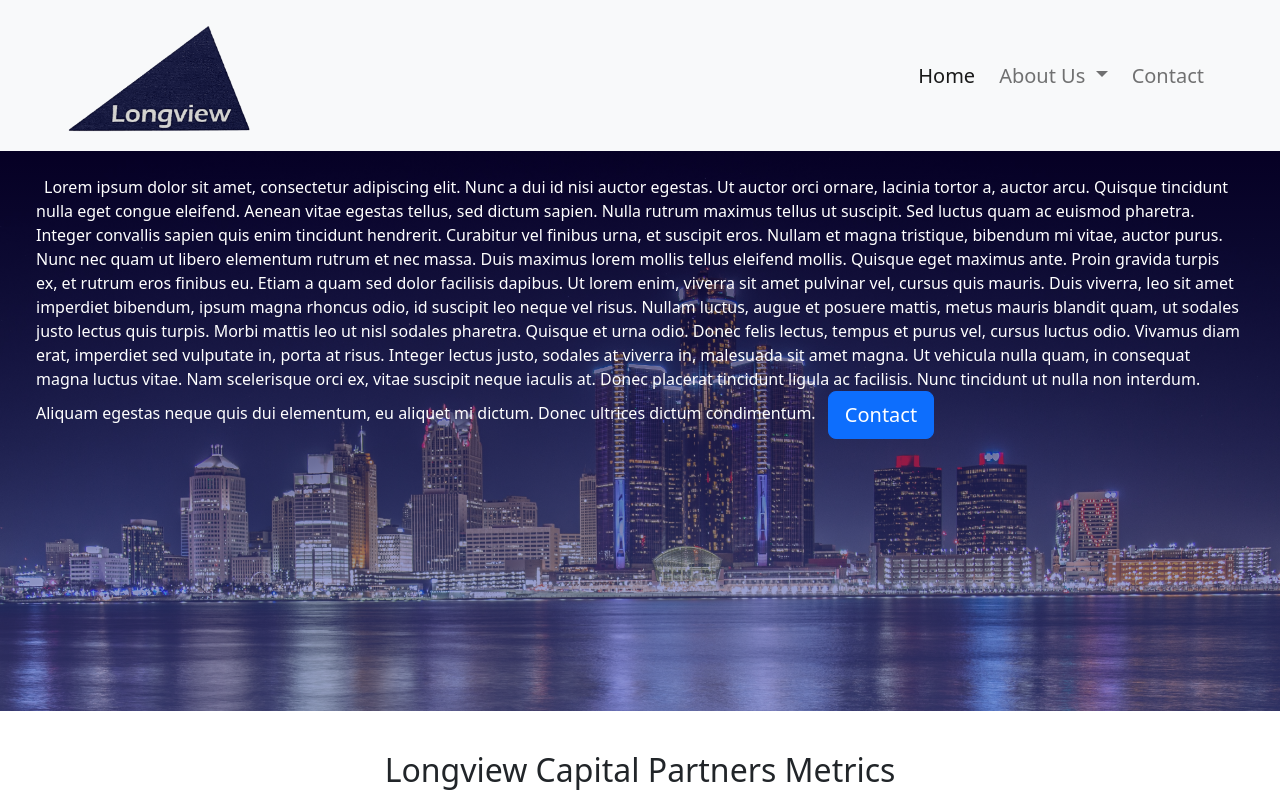
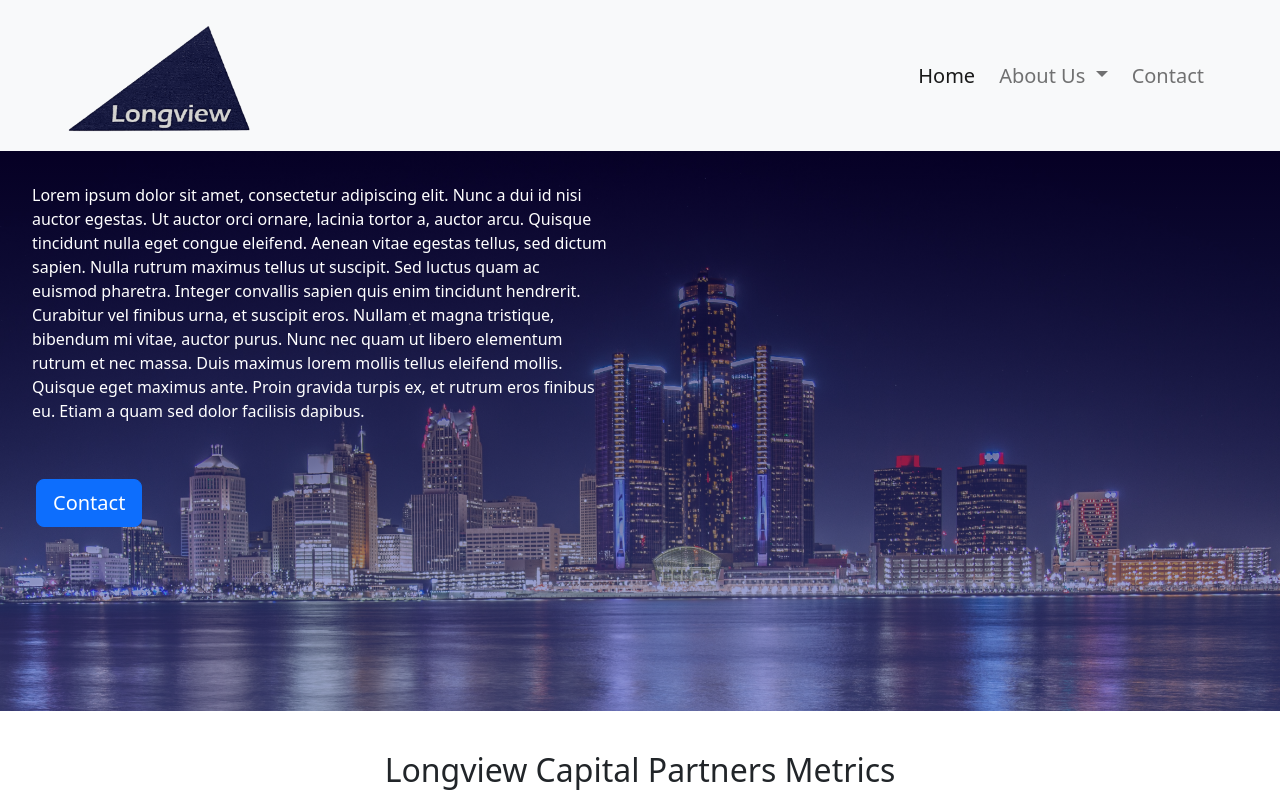
Before and after one commit to Fiscal2/longview-cap-partners, an Angular app: page /home in a window 1280 px wide. Shown: the top 800 px of the page. Built offline with nearby package versions, Linux system fonts and the light colour scheme.

Commit message:
contact button

```diff
--- a/src/app/home/home.component.html
+++ b/src/app/home/home.component.html
@@ -1,22 +1,16 @@
 <div id="containerBackground" class="container-fluid" style="height: 35rem;">
-    <div class="text-white p-4">
+    <div class="row text-white p-4" style="width: 40rem;">
         <span class="p-2"> Lorem ipsum dolor sit amet, consectetur adipiscing elit. Nunc a dui id nisi auctor egestas.
             Ut auctor orci ornare, lacinia tortor a, auctor arcu. Quisque tincidunt nulla eget congue eleifend. Aenean
             vitae egestas tellus, sed dictum sapien. Nulla rutrum maximus tellus ut suscipit. Sed luctus quam ac euismod
             pharetra. Integer convallis sapien quis enim tincidunt hendrerit. Curabitur vel finibus urna, et suscipit
             eros. Nullam et magna tristique, bibendum mi vitae, auctor purus. Nunc nec quam ut libero elementum rutrum
             et nec massa. Duis maximus lorem mollis tellus eleifend mollis. Quisque eget maximus ante. Proin gravida
-            turpis ex, et rutrum eros finibus eu. Etiam a quam sed dolor facilisis dapibus. Ut lorem enim, viverra sit
-            amet pulvinar vel, cursus quis mauris. Duis viverra, leo sit amet imperdiet bibendum, ipsum magna rhoncus
-            odio, id suscipit leo neque vel risus.
-            Nullam luctus, augue et posuere mattis, metus mauris blandit quam, ut sodales justo lectus quis turpis.
-            Morbi mattis leo ut nisl sodales pharetra. Quisque et urna odio. Donec felis lectus, tempus et purus vel,
-            cursus luctus odio. Vivamus diam erat, imperdiet sed vulputate in, porta at risus. Integer lectus justo,
-            sodales at viverra in, malesuada sit amet magna. Ut vehicula nulla quam, in consequat magna luctus vitae.
-            Nam scelerisque orci ex, vitae suscipit neque iaculis at. Donec placerat tincidunt ligula ac facilisis. Nunc
-            tincidunt ut nulla non interdum. Aliquam egestas neque quis dui elementum, eu aliquet mi dictum. Donec
-            ultrices dictum condimentum. </span>
-        <a href="#" class="btn btn-primary btn-lg" role="button" data-bs-toggle="button">Contact</a>
+            turpis ex, et rutrum eros finibus eu. Etiam a quam sed dolor facilisis dapibus.
+        </span>
+        <div class="col py-5">
+            <a href="#" class="btn btn-primary btn-lg" role="button" data-bs-toggle="button">Contact</a>
+        </div>
     </div>
 </div>
 
```
